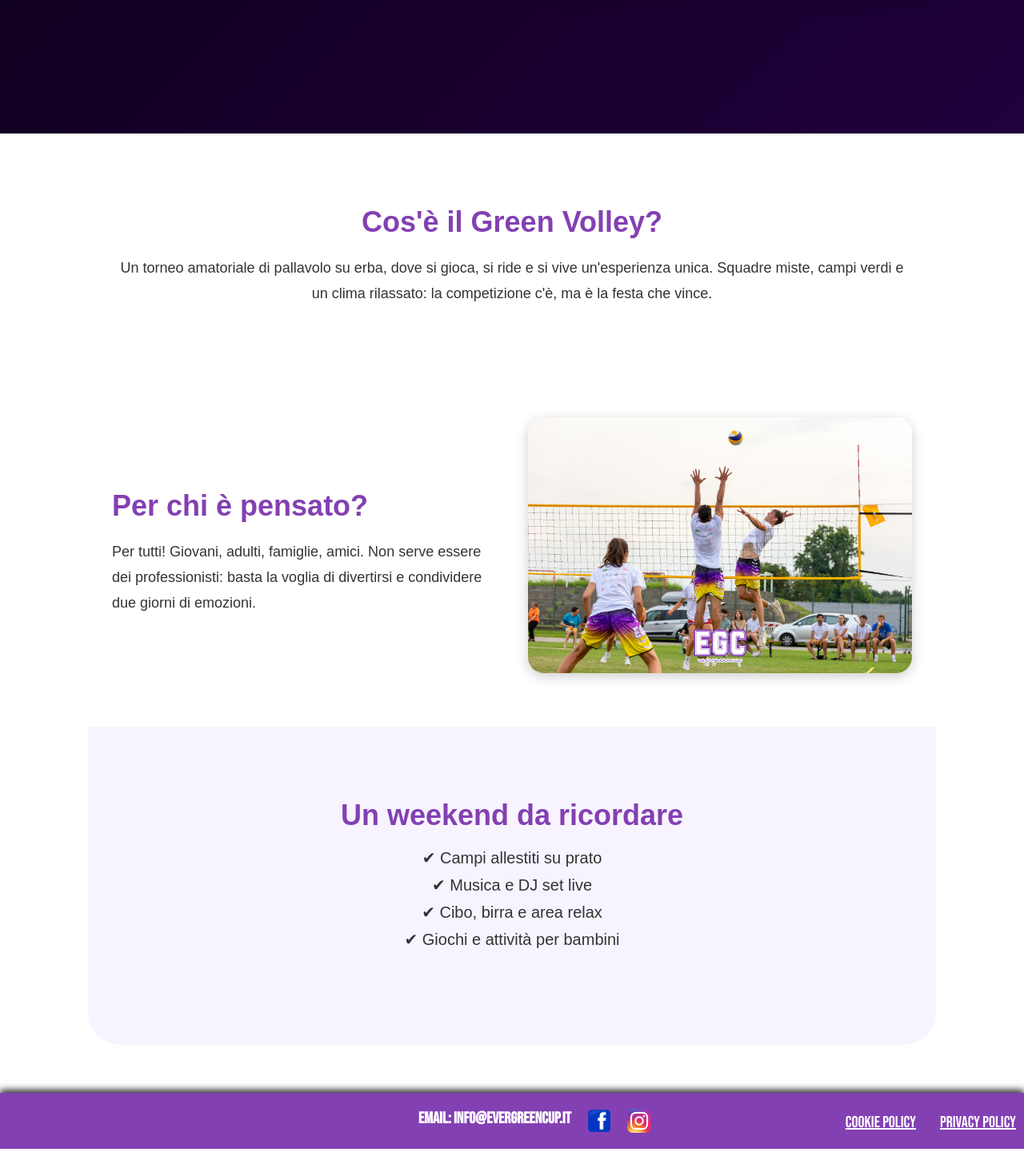
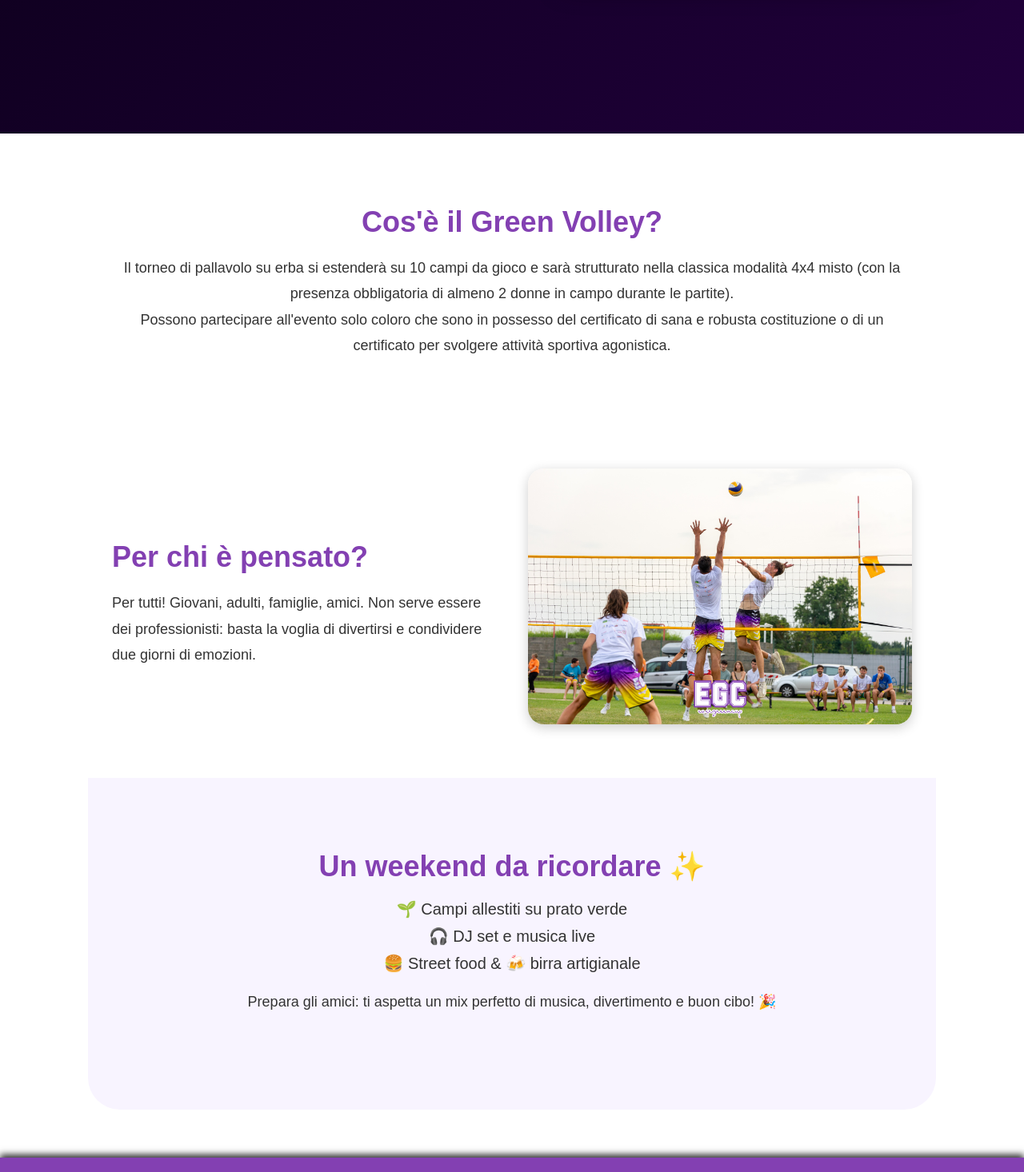
Before and after one commit to Porpo46/Evergreencup2k25, an Angular app: page /about in a window 1280 px wide. Shown: the part 663-2129 px from the top of the page at 80% size. Before the commit the page ends 2100 px from the top, so only its background shows below. Built offline with nearby package versions, Linux system fonts and the light colour scheme.

Commit message:
aggiornata pagina green volley

```diff
--- a/src/app/about/about.component.html
+++ b/src/app/about/about.component.html
@@ -1,7 +1,7 @@
 <div class="hero-section">
   <div class="hero-content">
     <div class="hero-text">
-      <h1 class="main-title">Cos'è il Green Volley?</h1>
+      <h1 class="main-title">Green Volley</h1>
       <div class="hero-connector"></div>
       <p class="sub-title">Sport, festa e divertimento all'aperto!</p>
     </div>
@@ -14,8 +14,8 @@
 <div class="about-section modern-section">
   <h2>Cos'è il Green Volley?</h2>
   <p>
-    Un torneo amatoriale di pallavolo su erba, dove si gioca, si ride e si vive un'esperienza unica. Squadre miste, campi verdi e un clima rilassato: la competizione c'è, ma è la festa che vince.
-  </p>
+    Il torneo di pallavolo su erba si estenderà su 10 campi da gioco e sarà strutturato nella classica modalità 4x4 misto (con la presenza obbligatoria di almeno 2 donne in campo durante le partite).
+    <br>Possono partecipare all'evento solo coloro che sono in possesso del certificato di sana e robusta costituzione o di un certificato per svolgere attività sportiva agonistica.  </p>
 </div>
 
 <div class="about-section image-text-section">
@@ -31,11 +31,11 @@
 </div>
 
 <div class="about-section modern-section dark">
-  <h2>Un weekend da ricordare</h2>
+  <h2>Un weekend da ricordare ✨</h2>
   <ul>
-    <li>✔ Campi allestiti su prato</li>
-    <li>✔ Musica e DJ set live</li>
-    <li>✔ Cibo, birra e area relax</li>
-    <li>✔ Giochi e attività per bambini</li>
+    <li>🌱 Campi allestiti su prato verde</li>
+    <li>🎧 DJ set e musica live</li>
+    <li>🍔 Street food & 🍻 birra artigianale</li>
   </ul>
+  <p>Prepara gli amici: ti aspetta un mix perfetto di musica, divertimento e buon cibo! 🎉</p>
 </div>
```
